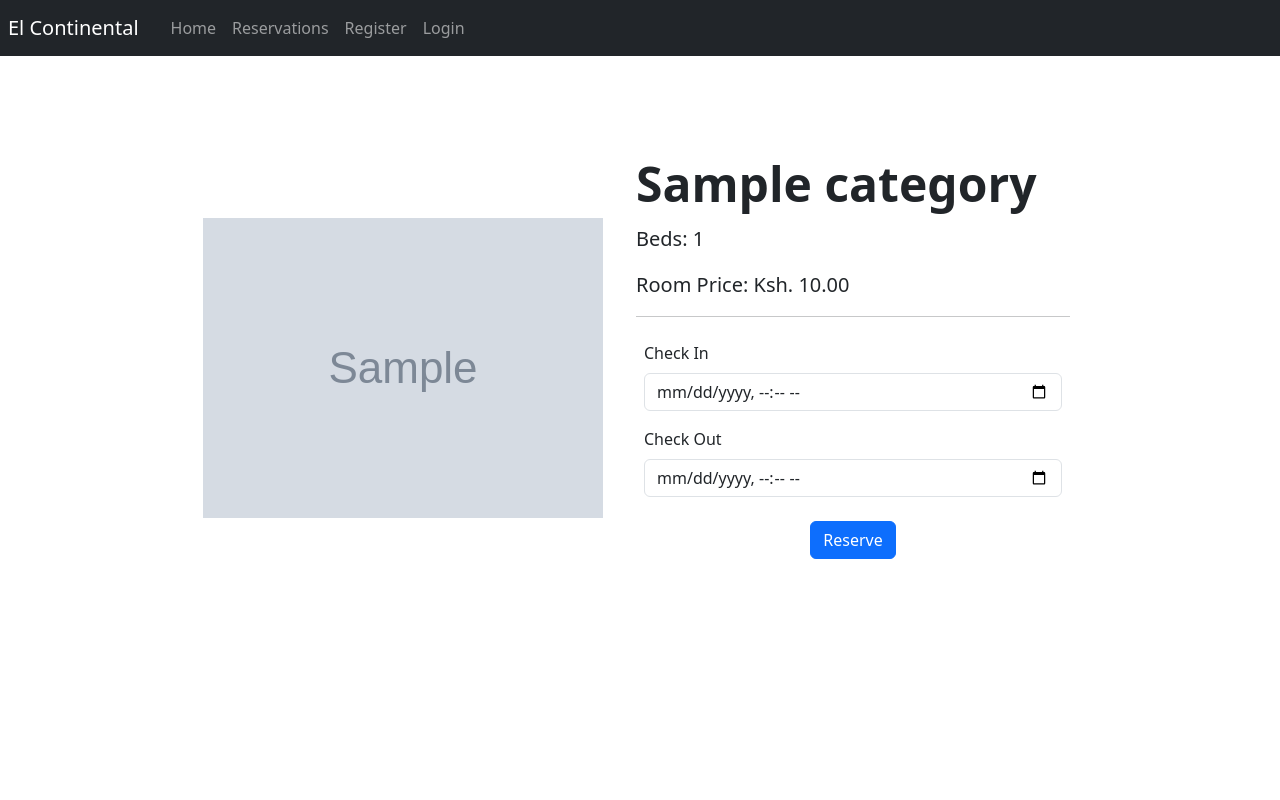
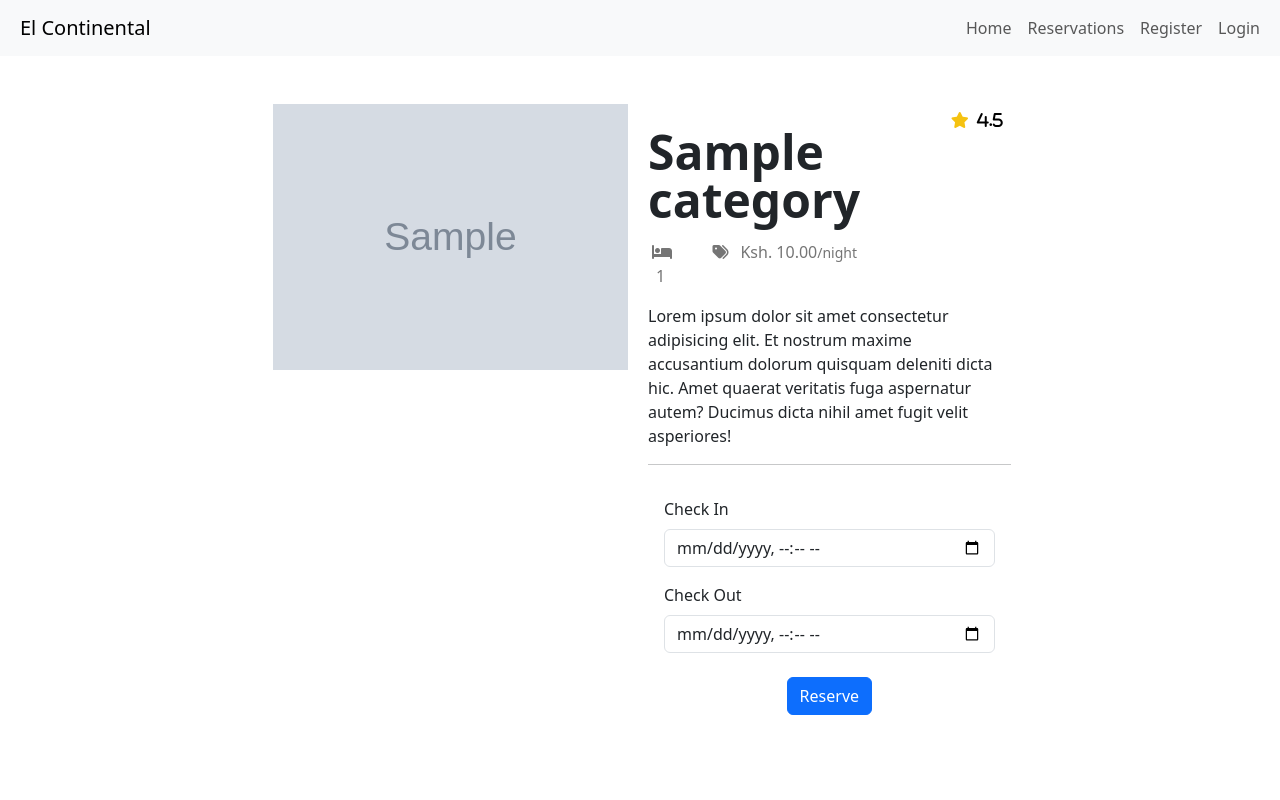
Before and after one commit to thanderoy/Continental-Hotel, a Django app: page /room/00000000-0000-0000-0000-000000000001 in a window 1280 px wide. Run offline with Django 4.2, Linux system fonts and the light colour scheme; tables that the repository leaves empty hold one stand-in row (values such as "Sample post"); grey boxes marked "Sample" are stand-in pictures.

Commit message:
Template modifications for the Hotel app

```diff
--- a/apps/common/templates/base.html
+++ b/apps/common/templates/base.html
@@ -1,3 +1,4 @@
+{% load static %}
 <!DOCTYPE html>
 <html lang="en">
 <head>
@@ -5,32 +6,36 @@
     <meta http-equiv="X-UA-Compatible" content="IE=edge">
     <meta name="viewport" content="width=device-width, initial-scale=1.0">
     <link href="https://cdn.jsdelivr.net/npm/bootstrap@5.3.0-alpha3/dist/css/bootstrap.min.css" rel="stylesheet" integrity="sha384-KK94CHFLLe+nY2dmCWGMq91rCGa5gtU4mk92HdvYe+M/SXH301p5ILy+dN9+nJOZ" crossorigin="anonymous">
+    <link rel="stylesheet" href="https://cdnjs.cloudflare.com/ajax/libs/font-awesome/6.4.0/css/all.min.css" integrity="sha512-iecdLmaskl7CVkqkXNQ/ZH/XLlvWZOJyj7Yy7tcenmpD1ypASozpmT/E0iPtmFIB46ZmdtAc9eNBvH0H/ZpiBw==" crossorigin="anonymous" referrerpolicy="no-referrer" />
     <title>{% block title %}Home{% endblock title %}</title>
 </head>
 <body>
-    <nav class="navbar navbar-expand-lg navbar-dark bg-dark">
+    <nav class="navbar navbar-expand-lg navbar-light bg-light">
+        <div class="container-fluid">
             <a class="navbar-brand px-2" href="#">El Continental</a>
             <button class="navbar-toggler" type="button" data-toggle="collapse" data-target="#navbarSupportedContent" aria-controls="navbarSupportedContent" aria-expanded="false" aria-label="Toggle navigation">
                 <span class="navbar-toggler-icon"></span>
             </button>
 
-        <div class="collapse navbar-collapse" id="navbarNav">
-            <ul class="navbar-nav justify-content-between">
-                <li class="nav-item"><a class="nav-link" href="{% url 'hotel:room_offering' %}">Home</a></li>
-                <li class="nav_item"><a class="nav-link" href="{% url 'hotel:reservation_list' %}">Reservations</a></li>
-                <ul class="navbar-nav w-100">
+            <div class="d-flex justify-content-end collapse navbar-collapse" id="navbarNav">
+                <div class="navbar-nav">
+                    <div class="nav-item"><a class="nav-link" href="{% url 'hotel:room_offering' %}">Home</a></div>
+                    <div class="nav_item"><a class="nav-link" href="{% url 'hotel:reservation_list' %}">Reservations</a></div>
+                    <div class="navbar-nav">
                         {% if user.is_authenticated %}
-                        <li class="nav-item text-light"><a class="nav-link" href="{%">Hello, {{ user.first_name }}</a></li>
-                        <li class="nav-item"><a class="nav-link" href="{% url 'authy:logout' %}">Logout</a></li>
+                            <div class="nav-item text-light"><a class="nav-link" href="{%">Hello, {{ user.first_name }}</a></div>
+                            <div class="nav-item"><a class="nav-link" href="{% url 'authy:logout' %}">Logout</a></div>
                         {% else %}
-                        <li class="nav-item"><a class="nav-link" href="{% url 'authy:register' %}">Register</a></li>
-                        <li class="nav-item"><a class="nav-link" href="{% url 'authy:login' %}">Login</a></li>
+                            <div class="nav-item"><a class="nav-link" href="{% url 'authy:register' %}">Register</a></div>
+                            <div class="nav-item"><a class="nav-link" href="{% url 'authy:login' %}">Login</a></div>
                         {% endif %}
-                </ul>
-            </ul>
+                    </div>
+                </div>
+            </div>
+
         </div>
     </nav>
-    <div class="container">
+    <div class="container-fluid overflow-hidden">
         {% block content %}
 
         {% endblock content %}
--- a/apps/common/templates/hotel/reservation_detail.html
+++ b/apps/common/templates/hotel/reservation_detail.html
@@ -7,11 +7,13 @@
         <div class="col m-5">
             <div class="row align-items-center p-5 w-100">
                 <div class="w-50">
-                    <img src="{{ reservation.room.category.image_url }}" class="d-block mx-lg-auto img-fluid" alt="Room Image" loading="lazy">
+                    <img src="{{ reservation.room.category.image_file.url }}" class="d-block mx-lg-auto img-fluid" alt="Room Image" loading="lazy">
                 </div>
                 <div class="w-50 p-2">
                     <h1 class="display-5 fw-bold lh-1 mb-3">{{ room.category.category_name }}</h1>
-                    <p class="lead">Beds: {{ reservation.room.category.beds }}</p>
+                    <div class="row w-100 bottom-0 mb-2 pb-2" style="color: #757575;">
+                        <div class="col-2"><i class="fa-solid fa-bed p-1"></i><span class="p-2">{{ reservation.room.category.beds }}</span></div>
+                    </div>
                     <p class="lead">Check In: {{ reservation.check_in }}</p>
                     <p class="lead">Check Out: {{ reservation.check_out }}</p>
                     <hr>
--- a/apps/common/templates/hotel/room_detail.html
+++ b/apps/common/templates/hotel/room_detail.html
@@ -2,8 +2,9 @@
 {% block title %}Continental | Room - {{ room.category.category_name }}{% endblock title %}
 {% block content %}
 
-<div class="container">
-    <div class="row d-flex flex-wrap">
+<section class="container-fluid">
+    <div class="row">
+        <div class="col-12">
 
         {% if room is None %}
 
@@ -28,23 +29,28 @@
 
         {% else %}
 
-            <div class="col m-5">
-                <div class="row align-items-center p-5 w-100">
-                    <div class="w-50">
-                        <img src="{{ room.category.image_url }}" class="d-block mx-lg-auto img-fluid" alt="Room Image" loading="lazy">
+            <div class="row justify-content-center border-2 m-5">
+                <div class="col-4">
+                    <img src="{{ room.category.image_file.url }}" class="d-block mx-lg-auto img-fluid" alt="Room Image" loading="lazy">
                 </div>
-                    <div class="w-50 p-2">
+                <div class="col-4 p-2">
+                    <div class="d-flex justify-content-end"><i class="fa-solid fa-star" style="color: #f5c211;"><span class="p-2 text-black">4.5</span></i></div>
                     <h1 class="display-5 fw-bold lh-1 mb-3">{{ room.category.category_name }}</h1>
-                        <p class="lead">Beds: {{ room.category.beds }}</p>
-                        <p class="lead">Room Price: Ksh. {{ room.category.price }}</p>
+                    <div class="row w-100 bottom-0 mb-2 pb-2" style="color: #757575;">
+                        <div class="col-2"><i class="fa-solid fa-bed p-1"></i><span class="p-2">{{ room.category.beds }}</span></div>
+                        <div class="col-9"><i class="fa-solid fa-tags m-1"></i><span class="p-2">Ksh. {{ room.category.price }}<small>/night</small></span></div>
+                    </div>
+                    <div class="">
+                        <p>Lorem ipsum dolor sit amet consectetur adipisicing elit. Et nostrum maxime accusantium dolorum quisquam deleniti dicta hic. Amet quaerat veritatis fuga aspernatur autem? Ducimus dicta nihil amet fugit velit asperiores!</p>
+                    </div>
                     <hr>
-                        <div class="p-2 justify-content-center">
+                    <div class="col p-3  justify-content-center">
                         <form id="reservation_form" action="" method="POST">
                             {% csrf_token %}
 
                             {% for field in form %}
 
-                                    <div class="form-group datetimepicker">
+                                <div class="form-group mx-auto datetimepicker">
                                     <label class="form-label">{{ field.label }}</label>
                                     <p>{{ field }}</p>
                                     <small class="form-text text-muted">{{ field.errors }}</small>
@@ -61,8 +67,6 @@
                             </div>
                         </form>
                     </div>
-
-                    </div>
                 </div>
             </div>
 
@@ -70,5 +74,6 @@
 
         </div>
     </div>
+</section>
 
 {% endblock content %}
--- a/apps/hotel/models.py
+++ b/apps/hotel/models.py
@@ -15,7 +15,7 @@ class Category(BaseModel):
     category_name = models.CharField(max_length=50)
     beds = models.IntegerField()
     price = models.DecimalField(max_digits=10, decimal_places=2)
-    image_url = models.CharField(max_length=1000, null=True, blank=True)
+    image_file = models.ImageField(upload_to="images/category/", null=True)
 
     def __str__(self) -> str:
         return f"{self.category_name} [{self.category_code}] \
@@ -106,4 +106,6 @@ class Reservation(BaseModel):
         Cancels a reservation.
         """
         self.status = ReservationStatus.CANCELLED
+        self.room.is_available = True
+        self.room.save()
         self.save()
--- a/apps/hotel/urls.py
+++ b/apps/hotel/urls.py
@@ -7,9 +7,9 @@ app_name = "hotel"
 
 urlpatterns = [
     path("", views.RoomOfferingView, name="room_offering"),
-    path("room/<id>", views.RoomDetailView, name="room_detail"),
+    path("room/<uuid:id>", views.RoomDetailView, name="room_detail"),
     path("reservations/", views.ReservationListView, name="reservation_list"),
     path(
-        "reservation/<id>", views.ReservationDetailView, name="reservation_detail"
+        "reservation/<uuid:id>", views.ReservationDetailView, name="reservation_detail"
     ),
 ]
--- a/apps/hotel/views.py
+++ b/apps/hotel/views.py
@@ -9,7 +9,7 @@ from .models import Category, Reservation
 
 
 def RoomOfferingView(request):
-    offerings = Category.objects.all()
+    offerings = Category.objects.all().order_by("price")
 
     context = {
         "offerings": offerings,
@@ -26,9 +26,6 @@ def RoomDetailView(request, id):
     if request.method == "GET":
         form = ReservationForm()
 
-        if room is None:
-            return HttpResponse("Unfortunately, we are out of those rooms. 😢")
-
         context = {
             "room": room,
             "form": form,
@@ -42,9 +39,6 @@ def RoomDetailView(request, id):
         if form.is_valid():
             print(form)
             form = form.cleaned_data
-
-            if room is None:
-                return HttpResponse("Unfortunately, we are out of those rooms. 😢")
 
             reservation = room.reserve(
                 owner=request.user,
@@ -71,9 +65,6 @@ def RoomDetailView(request, id):
             }
 
             return render(request, "hotel/reservation_detail.html", context)
-        else:
-            print(form)
-            return HttpResponse("Invalid form")
 
 
 def ReservationListView(request):
--- a/config/urls.py
+++ b/config/urls.py
@@ -14,6 +14,8 @@ Including another URLconf
     1. Import the include() function: from django.urls import include, path
     2. Add a URL to urlpatterns:  path('blog/', include('blog.urls'))
 """
+from django.conf import settings
+from django.conf.urls.static import static
 from django.contrib import admin
 from django.urls import path, include
 
@@ -22,3 +24,8 @@ urlpatterns = [
     path("auth/", include("apps.authy.urls", namespace='auth')),
     path("", include("apps.hotel.urls", namespace="hotel"))
 ]
+
+if settings.DEBUG:  # Dev only
+    urlpatterns += static(
+        settings.STATIC_URL, document_root=settings.STATIC_ROOT
+    )
```
Also changed, not shown: apps/common/templates/hotel/reservation_list.html (+26 -9 lines), apps/common/templates/hotel/room_list.html (+20 -10 lines), config/settings.py (+16 -2 lines), apps/hotel/migrations/0005_remove_category_image_url_category_image_file.py (added), apps/hotel/migrations/0006_alter_category_image_file.py (added), 2 other files. Lines whose indentation alone changed are shown as unchanged.
